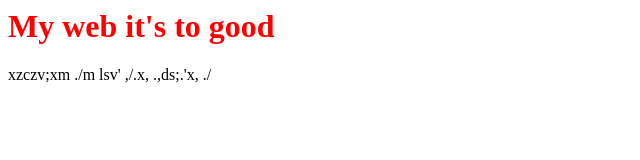
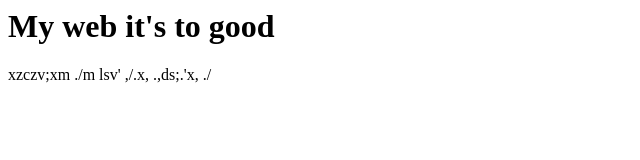
Before and after one commit to mynew-project/localrepo, a plain HTML site: page index.html in a window 1280 px wide. Shown: the whole page, without its empty margins (0-640 px from the left). Drawn offline with Linux system fonts and the light colour scheme.

Commit message:
Add new code

```diff
--- a/index.html
+++ b/index.html
@@ -3,7 +3,7 @@
         <title>This is web page</title>
     </head>
     <body>
-        <h1 style="color:red">My web it's to good </h1>
+        <h1 class="a">My web it's to good </h1>
         <p>xzczv;xm ./m lsv' ,/.x, .,ds;.'x, ./</p>
     </body>
 </html>
```
Also changed, not shown: 1 other file.
